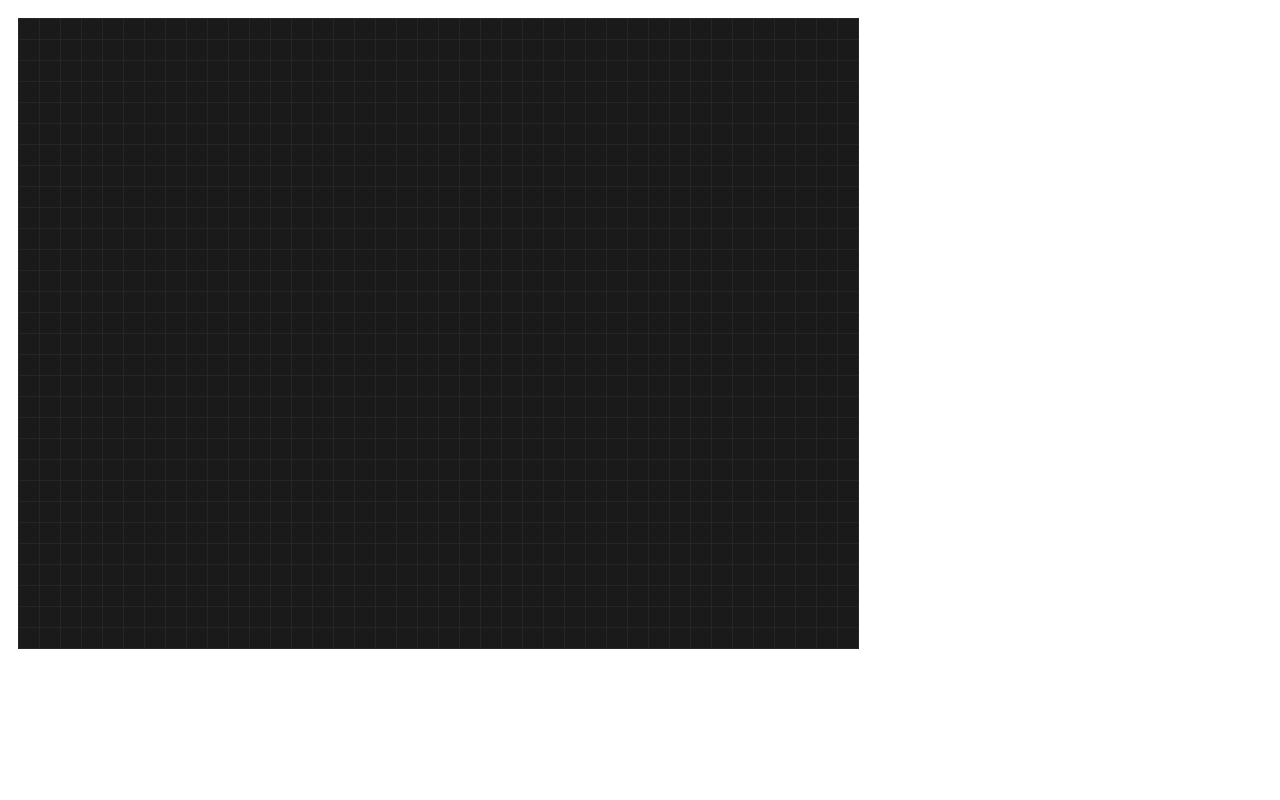
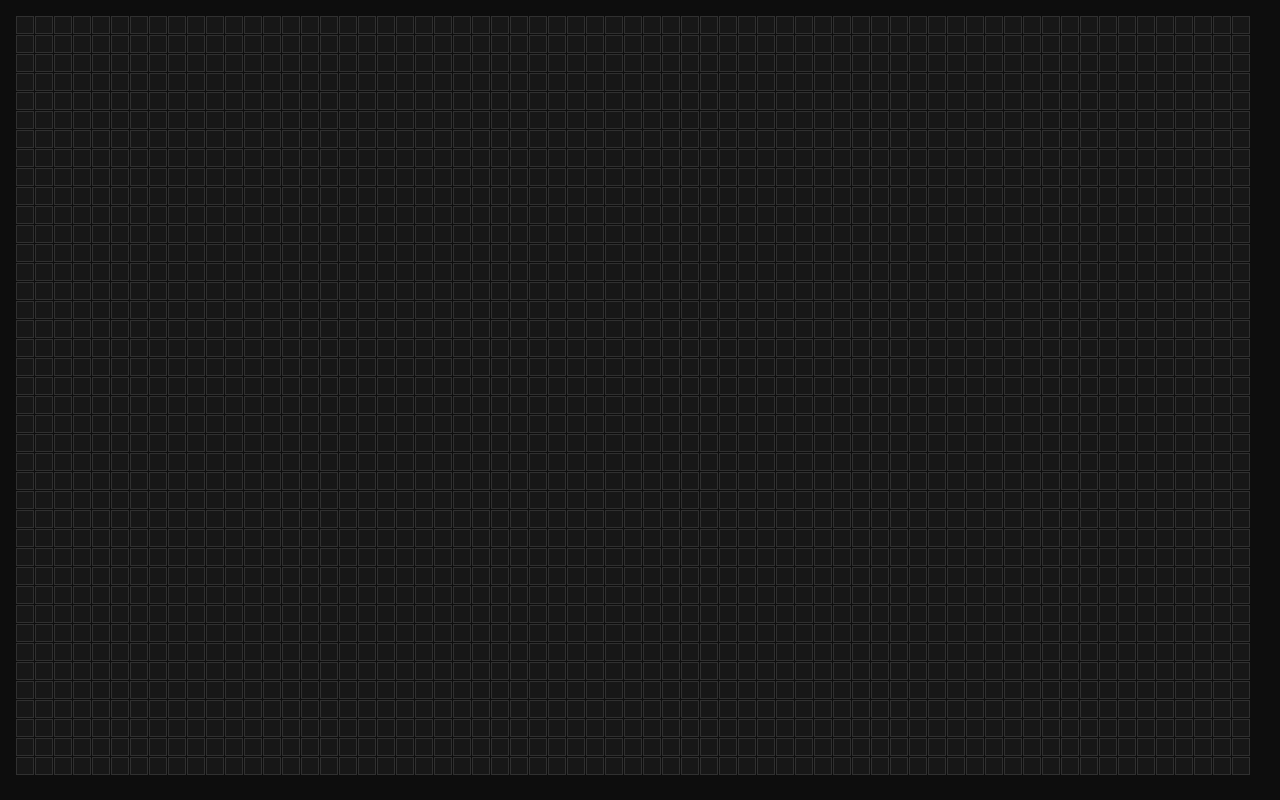
Before and after one commit to RaineyMisty/k8s-pixel-field, a plain HTML site: page services/web/index.html in a window 1280 px wide. Drawn offline with Linux system fonts and the light colour scheme.

Commit message:
feat: full size

```diff
--- a/services/web/index.html
+++ b/services/web/index.html
@@ -4,44 +4,74 @@
   <meta charset="UTF-8" />
   <title>PixelField</title>
   <style>
+    body {
+      margin: 0;
+      background: #0d0d0d;
+    }
+
     #field {
       display: grid;
-      grid-template-columns: repeat(40, 20px);
-      grid-template-rows: repeat(30, 20px);
       gap: 1px;
-      padding: 10px;
+      padding: 16px;
     }
 
     .pixel {
-      width: 20px;
-      height: 20px;
-      background: #1a1a1a;
-      border: 1px solid #262626;
+      width: 18px;
+      height: 18px;
+      background: #171717;
+      border: 1px solid #303030;
+      box-sizing: border-box;
     }
   </style>
 </head>
 <body>
   <div id="field"></div>
   <script>
-    const WIDTH = 40;
-    const HEIGHT = 30;
+    const CELL_SIZE = 18;
+    const GAP = 1;
+    const FIELD_PADDING = 16;
+
+    let WIDTH = 0;
+    let HEIGHT = 0;
+
     const colors = [
-      "#1a1a1a",
-      "#3b82f6",
-      "#22c55e",
-      "#f59e0b"
-    ]
+      "#171717", // base black
+      "#414b9e", // chinese blue
+      "#9792cb", // ceil
+      "#aa74a0", // pearly purple
+      "#e2c99e", // desert sand
+      "#852736"  // antique ruby
+    ];
+
     const field = document.getElementById("field");
+
     document.addEventListener("contextmenu", (e) => {
       e.preventDefault();
     });
 
+    function updateGridSize() {
+      const padding = FIELD_PADDING * 2;
+
+      WIDTH = Math.floor((window.innerWidth - padding) / (CELL_SIZE + GAP));
+      HEIGHT = Math.floor((window.innerHeight - padding) / (CELL_SIZE + GAP));
+
+      field.style.gridTemplateColumns = `repeat(${WIDTH}, ${CELL_SIZE}px)`;
+      field.style.gridTemplateRows = `repeat(${HEIGHT}, ${CELL_SIZE}px)`;
+    }
+
     function changeColor(cell, direction) {
       let index = Number(cell.dataset.colorIndex);
       index = (index + direction + colors.length) % colors.length;
+
       cell.dataset.colorIndex = String(index);
       cell.style.background = colors[index];
     }
+
+    function render() {
+      updateGridSize();
+
+      field.innerHTML = "";
+
 
       for(let y=0; y<HEIGHT; y++) {
         for(let x=0; x<WIDTH; x++) {
@@ -59,9 +89,15 @@
               changeColor(cell, -1);
             }
           };
+
           field.appendChild(cell);
         }
       }
+    }
+
+    window.addEventListener("resize", render);
+
+    render();
   </script>
 </body>
 </html>
```
Lines whose indentation alone changed are shown as unchanged.
